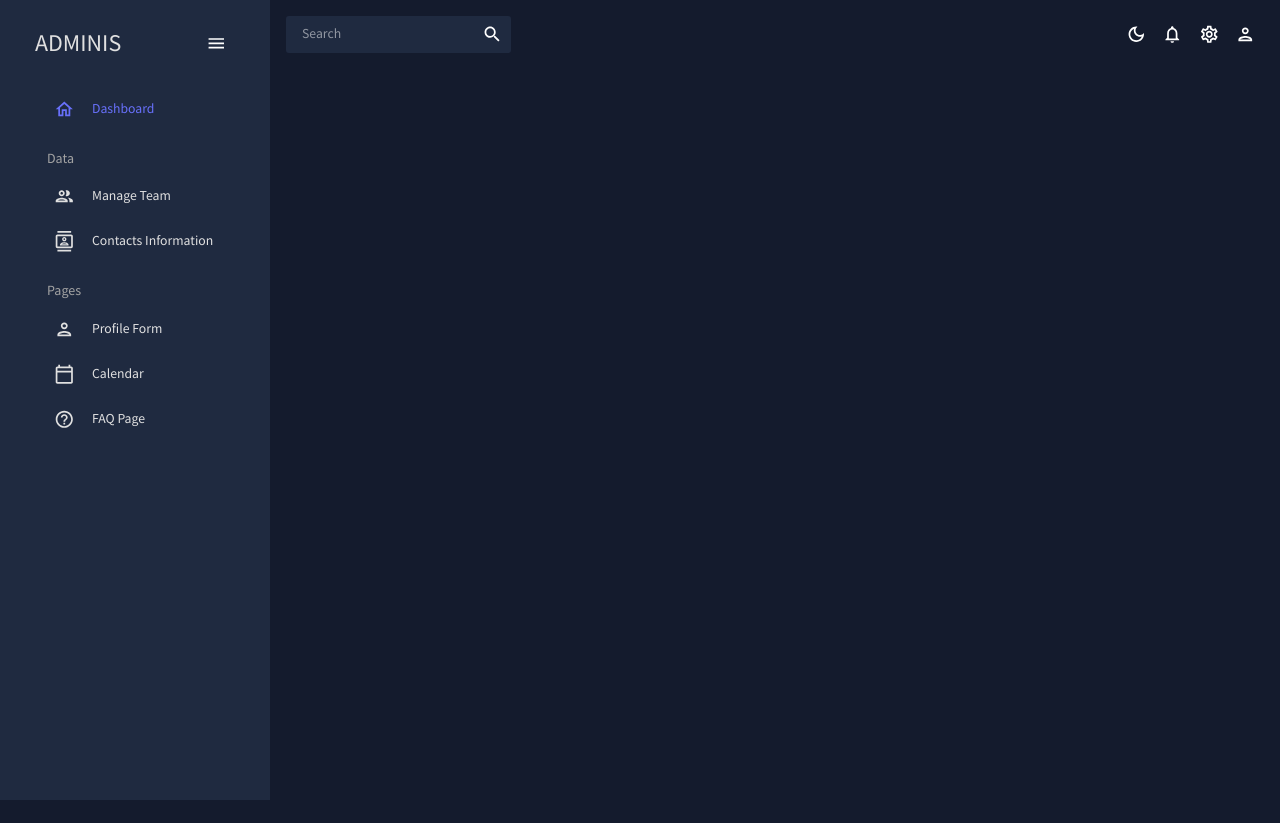
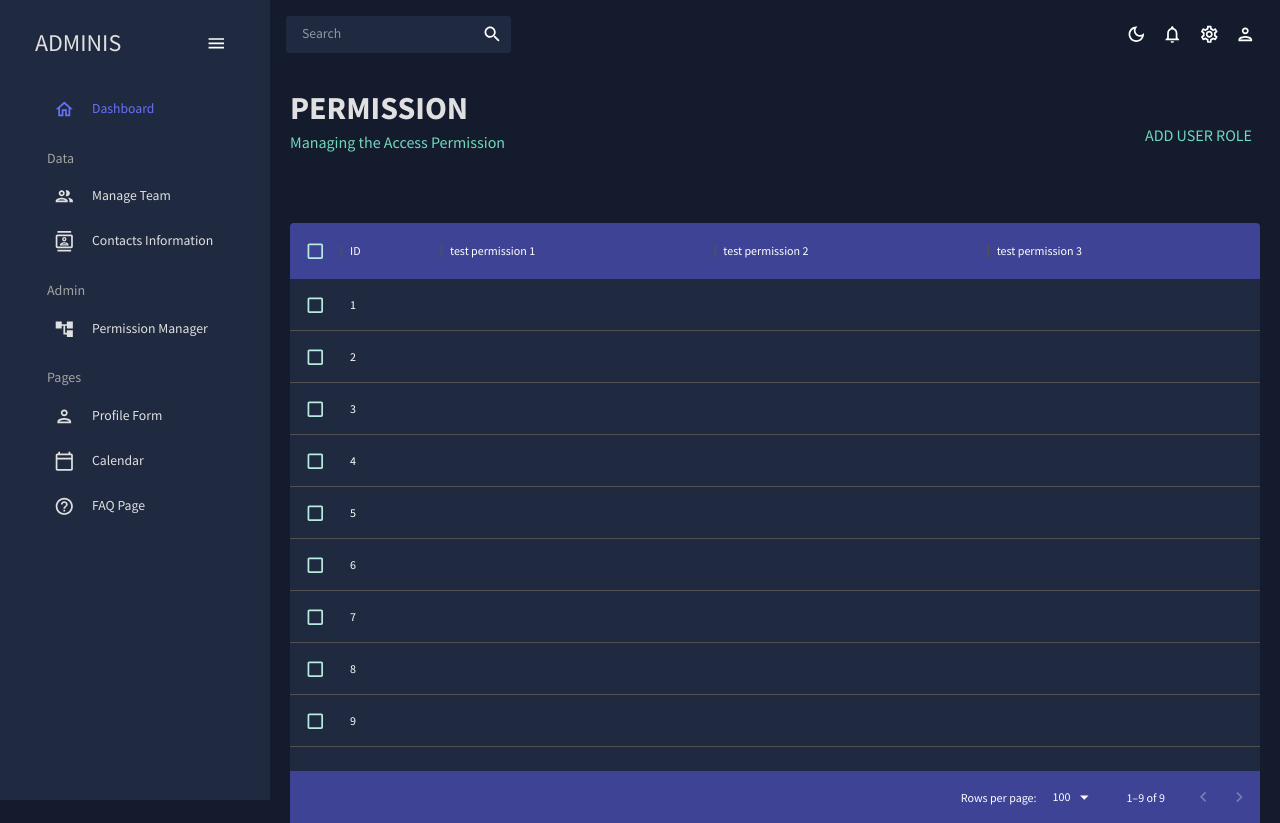
Before and after one commit to upeka-silva/Eagriclient, a React (Create React App) app: page /permission in a window 1280 px wide. Before the commit the page ends 800 px from the top, so only its background shows below. Built offline with nearby package versions, Linux system fonts and the light colour scheme.

Commit message:
update branch

```diff
--- a/src/App.js
+++ b/src/App.js
@@ -5,6 +5,7 @@ import Topbar from "./pages/global/Topbar";
 import Dashboard from './pages/dashboard'
 import Team from './pages/team'
 import Contacts from './pages/contacts'
+import Permission from './pages/permission'
 import { Routes, Route } from "react-router-dom";
 import Sidebar from "./pages/global/Sidebar";
 import './App.css'
@@ -26,6 +27,7 @@ function App() {
               <Route path="/" element={<Dashboard />} />
               <Route path="/team" element={<Team />} />
               <Route path="/contacts" element={<Contacts />} />
+              <Route path="/permission" element={<Permission />} />
             </Routes>
           </main>
         </div>
--- /dev/null
+++ b/src/components/Popup.jsx
@@ -0,0 +1,44 @@
+import * as React from "react";
+import {
+  Button,
+  DialogTitle,
+  DialogContentText,
+  TextField,
+  DialogActions,
+  DialogContent,
+  Typography,
+} from "@mui/material";
+
+const Popup = ({ handleClose }) => {
+  return (
+    <>
+      <DialogTitle>ADD NEW USER ROLE</DialogTitle>
+      <DialogContent>
+        <DialogContentText>
+          <Typography>
+            sample text.....sample text......sample text.......sample text
+          </Typography>
+        </DialogContentText>
+        <TextField
+          autoFocus
+          margin="dense"
+          id="role"
+          placeholder="Add new role"
+          type="email"
+          fullWidth
+          variant="standard"
+        />
+      </DialogContent>
+      <DialogActions>
+        <Button onClick={handleClose}>
+          <Typography>Cancel</Typography>
+        </Button>
+        <Button onClick={handleClose}>
+          <Typography>Submit</Typography>
+        </Button>
+      </DialogActions>
+    </>
+  );
+};
+
+export default Popup;
--- a/src/data/mockData.js
+++ b/src/data/mockData.js
@@ -23,7 +23,7 @@ export const mockDataTeam = [
     email: "jaimelannister@gmail.com",
     age: 45,
     phone: "(422)982-6739",
-    access: "user",
+    access: "farmer",
   },
   {
     id: 4,
@@ -39,7 +39,7 @@ export const mockDataTeam = [
     email: "daenerystargaryen@gmail.com",
     age: 31,
     phone: "(421)445-1189",
-    access: "user",
+    access: "farmer",
   },
   {
     id: 6,
@@ -55,7 +55,7 @@ export const mockDataTeam = [
     email: "ferraraclifford@gmail.com",
     age: 44,
     phone: "(543)124-0123",
-    access: "user",
+    access: "farmer",
   },
   {
     id: 8,
@@ -63,7 +63,7 @@ export const mockDataTeam = [
     email: "rossinifrances@gmail.com",
     age: 36,
     phone: "(222)444-5555",
-    access: "user",
+    access: "farmer",
   },
   {
     id: 9,
@@ -197,6 +197,50 @@ export const mockDataContacts = [
     zipCode: "1234",
     registrarId: 92197,
   },
+  {
+    id: 12,
+    name: "Steve Goodman",
+    email: "stevegoodmane@gmail.com",
+    age: 11,
+    phone: "(444)555-6239",
+    address: "51234 Fiveton Street, CunFory, ND 212412",
+    city: "Colunza",
+    zipCode: "1234",
+    registrarId: 92197,
+  },
+  {
+    id: 13,
+    name: "Steve Goodman",
+    email: "stevegoodmane@gmail.com",
+    age: 11,
+    phone: "(444)555-6239",
+    address: "51234 Fiveton Street, CunFory, ND 212412",
+    city: "Colunza",
+    zipCode: "1234",
+    registrarId: 92197,
+  },
+  {
+    id: 14,
+    name: "Steve Goodman",
+    email: "stevegoodmane@gmail.com",
+    age: 11,
+    phone: "(444)555-6239",
+    address: "51234 Fiveton Street, CunFory, ND 212412",
+    city: "Colunza",
+    zipCode: "1234",
+    registrarId: 92197,
+  },
+  {
+    id: 15,
+    name: "Steve Goodman",
+    email: "stevegoodmane@gmail.com",
+    age: 11,
+    phone: "(444)555-6239",
+    address: "51234 Fiveton Street, CunFory, ND 212412",
+    city: "Colunza",
+    zipCode: "1234",
+    registrarId: 92197,
+  },
 ];
 
 export const mockDataInvoices = [
@@ -269,49 +313,49 @@ export const mockDataInvoices = [
 export const mockTransactions = [
   {
     txId: "01e4dsa",
-    user: "johndoe",
+    farmer: "johndoe",
     date: "2021-09-01",
     cost: "43.95",
   },
   {
     txId: "0315dsaa",
-    user: "jackdower",
+    farmer: "jackdower",
     date: "2022-04-01",
     cost: "133.45",
   },
   {
     txId: "01e4dsa",
-    user: "aberdohnny",
+    farmer: "aberdohnny",
     date: "2021-09-01",
     cost: "43.95",
   },
   {
     txId: "51034szv",
-    user: "goodmanave",
+    farmer: "goodmanave",
     date: "2022-11-05",
     cost: "200.95",
   },
   {
     txId: "0a123sb",
-    user: "stevebower",
+    farmer: "stevebower",
     date: "2022-11-02",
     cost: "13.55",
   },
   {
     txId: "01e4dsa",
-    user: "aberdohnny",
+    farmer: "aberdohnny",
     date: "2021-09-01",
     cost: "43.95",
   },
   {
     txId: "120s51a",
-    user: "wootzifer",
+    farmer: "wootzifer",
     date: "2019-04-15",
     cost: "24.20",
   },
   {
     txId: "0315dsaa",
-    user: "jackdower",
+    farmer: "jackdower",
     date: "2022-04-01",
     cost: "133.45",
   },
--- a/src/pages/global/Sidebar.jsx
+++ b/src/pages/global/Sidebar.jsx
@@ -16,6 +16,7 @@ import PieChartOutlineOutlinedIcon from "@mui/icons-material/PieChartOutlineOutl
 import TimelineOutlinedIcon from "@mui/icons-material/TimelineOutlined";
 import MenuOutlinedIcon from "@mui/icons-material/MenuOutlined";
 import MapOutlinedIcon from "@mui/icons-material/MapOutlined";
+import AccountTreeIcon from '@mui/icons-material/AccountTree';
 
 const Item = ({ title, to, icon, selected, setSelected }) => {
   const theme = useTheme();
@@ -90,8 +91,7 @@ const Sidebar = () => {
           </MenuItem>
 
           {!isCollapsed && (
-            <>
-            </>
+            <></>
             // <Box mb="25px">
             //   <Box display="flex" justifyContent="center" alignItems="center">
             //     <img
@@ -149,6 +149,21 @@ const Sidebar = () => {
               setSelected={setSelected}
             />
 
+            <Typography
+              variant="h6"
+              color={colors.grey[300]}
+              sx={{ m: "15px 0 5px 20px" }}
+            >
+              Admin
+            </Typography>
+
+            <Item
+              title="Permission Manager"
+              to="/permission"
+              icon={<AccountTreeIcon />}
+              selected={selected}
+              setSelected={setSelected}
+            />
 
             <Typography
               variant="h6"
@@ -178,9 +193,6 @@ const Sidebar = () => {
               selected={selected}
               setSelected={setSelected}
             />
-
-
-
           </Box>
         </Menu>
       </ProSidebar>
--- /dev/null
+++ b/src/pages/permission/index.jsx
@@ -0,0 +1,131 @@
+import * as React from "react";
+import {
+  Box,
+  Button,
+  Typography,
+  useTheme,
+  Dialog,
+} from "@mui/material";
+import Header from "../../components/Header";
+import { tokens } from "../../theme";
+import { DataGrid } from "@mui/x-data-grid";
+import { mockDataTeam } from "../../data/mockData";
+import { CheckBox } from "@mui/icons-material";
+import Popup from '../../components/Popup'
+
+const Permission = () => {
+  const theme = useTheme();
+  const colors = tokens(theme.palette.mode);
+  const columns = [
+    { field: "id", headerName: "ID" },
+    {
+      field: "testPermission1",
+      headerName: "test permission 1",
+      flex: 1,
+      cellClassName: "name-column--cell",
+    },
+    {
+      field: "test permission 2",
+      headerName: "test permission 2",
+      flex: 1,
+      cellClassName: "name-column--cell",
+    },
+    {
+      field: "test permission 3",
+      headerName: "test permission 3",
+      flex: 1,
+      cellClassName: "name-column--cell",
+    },
+
+    // {
+    //   field: "accessLevel",
+    //   headerName: "Access Level",
+    //   flex: 1,
+    //   renderCell: ({ row: { access } }) => {
+    //     return (
+    //       <Box
+    //         width="60%"
+    //         m="0 auto"
+    //         p="5px"
+    //         display="flex"
+    //         justifyContent="center"
+    //         backgroundColor={
+    //           access === "admin"
+    //             ? colors.greenAccent[600]
+    //             : access === "manager"
+    //             ? colors.greenAccent[700]
+    //             : colors.greenAccent[700]
+    //         }
+    //         borderRadius="4px"
+    //       >
+    //         {/* {access === "admin" && <AdminPanelSettingsOutlinedIcon />}
+    //         {access === "manager" && <SecurityOutlinedIcon />}
+    //         {access === "farmer" && <SettingsAccessibilityIcon />} */}
+    //         <Typography color={colors.grey[100]} sx={{ ml: "5px" }}>
+    //           {access}
+    //         </Typography>
+    //       </Box>
+    //     );
+    //   },
+    // },
+  ];
+
+  const [open, setOpen] = React.useState(false);
+
+  const handleClickOpen = () => {
+    setOpen(true);
+  };
+  const handleClose = () => {
+    setOpen(false);
+  };
+
+  return (
+    <Box m="20px">
+      <Box display="flex" justifyContent="space-between">
+        <Header title="PERMISSION" subtitle="Managing the Access Permission" />
+        <Button onClick={handleClickOpen}>
+          <Typography variant="h5" color={colors.greenAccent[400]}>
+            ADD USER ROLE
+          </Typography>
+        </Button>
+        <Dialog open={open} onClose={handleClose}>
+         <Popup handleClose={handleClose}/>
+        </Dialog>
+      </Box>
+
+      <Box
+        m="40px 0 0 0"
+        height="75vh"
+        sx={{
+          "& .MuiDataGrid-root": {
+            border: "none",
+          },
+          "& .MuiDataGrid-cell": {
+            borderBottom: "none",
+          },
+          "& .name-column--cell": {
+            color: colors.greenAccent[300],
+          },
+          "& .MuiDataGrid-columnHeaders": {
+            backgroundColor: colors.blueAccent[700],
+            borderBottom: "none",
+          },
+          "& .MuiDataGrid-virtualScroller": {
+            backgroundColor: colors.primary[400],
+          },
+          "& .MuiDataGrid-footerContainer": {
+            borderTop: "none",
+            backgroundColor: colors.blueAccent[700],
+          },
+          "& .MuiCheckbox-root": {
+            color: `${colors.greenAccent[200]} !important`,
+          },
+        }}
+      >
+        <DataGrid checkboxSelection rows={mockDataTeam}  columns={columns} />
+      </Box>
+    </Box>
+  );
+};
+
+export default Permission;
--- a/src/pages/team/index.jsx
+++ b/src/pages/team/index.jsx
@@ -3,9 +3,9 @@ import { DataGrid } from "@mui/x-data-grid";
 import { tokens } from "../../theme";
 import { mockDataTeam } from "../../data/mockData";
 import AdminPanelSettingsOutlinedIcon from "@mui/icons-material/AdminPanelSettingsOutlined";
-import LockOpenOutlinedIcon from "@mui/icons-material/LockOpenOutlined";
 import SecurityOutlinedIcon from "@mui/icons-material/SecurityOutlined";
 import Header from "../../components/Header";
+import SettingsAccessibilityIcon from '@mui/icons-material/SettingsAccessibility';
 
 const Team = () => {
   const theme = useTheme();
@@ -58,7 +58,7 @@ const Team = () => {
           >
             {access === "admin" && <AdminPanelSettingsOutlinedIcon />}
             {access === "manager" && <SecurityOutlinedIcon />}
-            {access === "user" && <LockOpenOutlinedIcon />}
+            {access === "farmer" && <SettingsAccessibilityIcon />}
             <Typography color={colors.grey[100]} sx={{ ml: "5px" }}>
               {access}
             </Typography>
```
